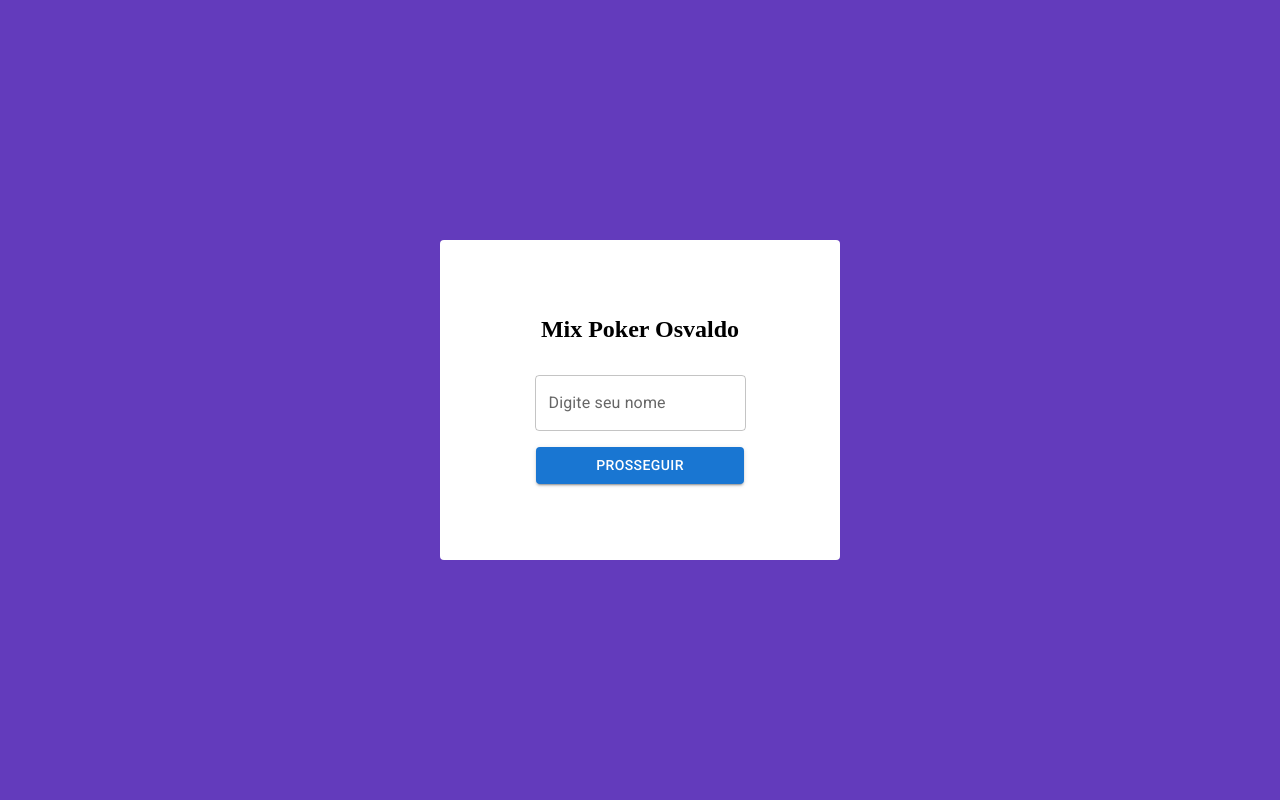
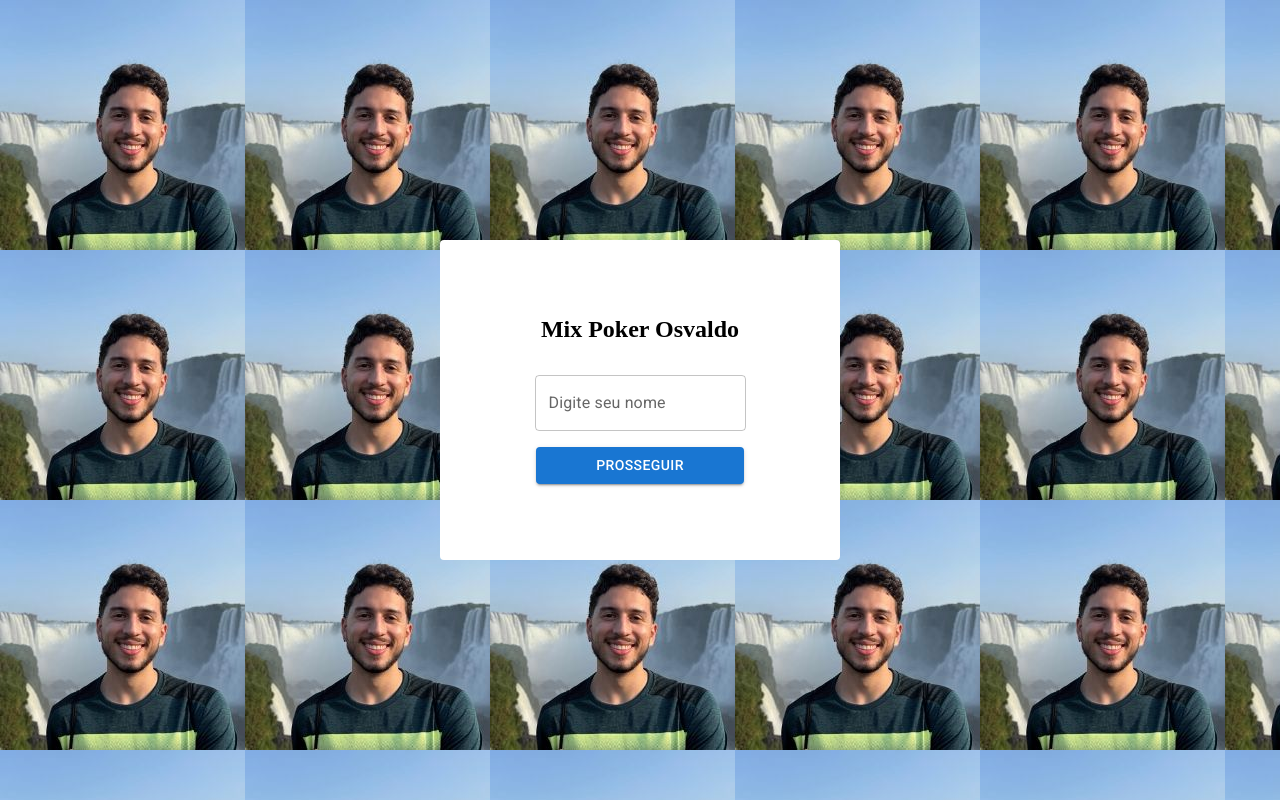
Before and after one commit to diego-silva1016/planningPoker, a Next.js app: page / in a window 1280 px wide. Built offline with nearby package versions, Linux system fonts and the light colour scheme.

Commit message:
Osvaldo como plano de fundo

```diff
--- a/src/app/page.module.css
+++ b/src/app/page.module.css
@@ -3,6 +3,7 @@
   width: 100%;
 
   background: #633BBC;
+  background-image: url("../assets/osvaldo.jpg");
 
   display: flex;
   align-items: center;
```
Also changed, not shown: src/assets/osvaldo.jpg (added).
